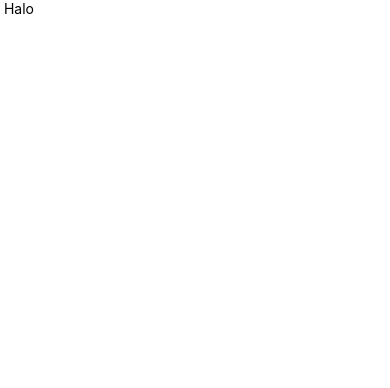
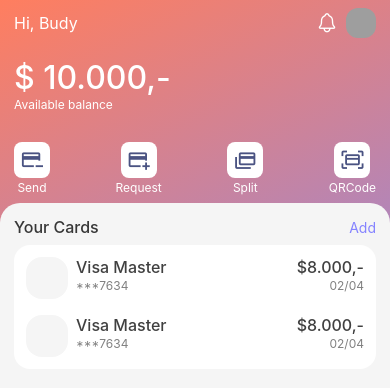
Before and after one commit to faisalsaid/financeUI, a React Native app: screen / in a window 390 px wide. Shown: the top 388 px of the page. Built offline with nearby package versions, Linux system fonts and the light colour scheme; grey boxes are pictures that could not be loaded.

Commit message:
home screen

```diff
--- a/App.js
+++ b/App.js
@@ -1,10 +1,10 @@
-import { StyleSheet, Text, View, SafeAreaView, Image, StatusBar } from 'react-native';
-import Icon from 'react-native-vector-icons/Ionicons';
+import { StyleSheet, Text, SafeAreaView, StatusBar } from 'react-native';
+import HomeScreen from './screen/home/HomeScreen';
 
 export default function App() {
   return (
     <SafeAreaView style={styles.container}>
-      <Text> Halo</Text>
+      <HomeScreen />
     </SafeAreaView>
   );
 }
@@ -12,6 +12,5 @@
 const styles = StyleSheet.create({
   container: {
     flex: 1,
-    paddingTop: StatusBar.currentHeight,
   },
 });
--- a/package.json
+++ b/package.json
@@ -15,7 +15,8 @@
     "react-native": "0.72.6",
     "react-native-vector-icons": "^10.0.2",
     "react-native-screens": "~3.22.0",
-    "react-native-safe-area-context": "4.6.3"
+    "react-native-safe-area-context": "4.6.3",
+    "expo-linear-gradient": "~12.3.0"
   },
   "devDependencies": {
     "@babel/core": "^7.20.0"
--- /dev/null
+++ b/screen/home/HomeScreen.jsx
@@ -0,0 +1,211 @@
+import { View, Text, StyleSheet, StatusBar, Image, ScrollView, TouchableOpacity } from 'react-native';
+import React from 'react';
+import { LinearGradient } from 'expo-linear-gradient';
+import IconIon from 'react-native-vector-icons/Ionicons';
+import IconMatC from 'react-native-vector-icons/MaterialCommunityIcons';
+import { symbol } from 'prop-types';
+
+const buttonList = [
+  {
+    label: 'Send',
+    icon: 'credit-card-minus-outline',
+  },
+  {
+    label: 'Request',
+    icon: 'credit-card-plus-outline',
+  },
+  {
+    label: 'Split',
+    icon: 'credit-card-multiple-outline',
+  },
+  {
+    label: 'QRCode',
+    icon: 'credit-card-scan-outline',
+  },
+];
+
+const ButtonIcon = ({ data }) => {
+  const { label, icon } = data;
+  return (
+    <View style={styles.buttonIcon}>
+      <View style={styles.wrapButton}>
+        <IconMatC name={icon} color={'#4a5382'} size={22} />
+      </View>
+      <Text style={styles.buttonIconLabel}>{label}</Text>
+    </View>
+  );
+};
+
+const Card = () => {
+  return (
+    <View style={styles.cardContainer}>
+      <View style={styles.cardImage}>
+        <Image source={{ uri: 'https://brandlogos.net/wp-content/uploads/2022/07/visa_inc-logo_brandlogos.net_iai1b-768x768.png' }} resizeMode="cover" height={28} width={28} />
+      </View>
+      <View style={styles.cardContent}>
+        <View style={styles.cardTextWraper}>
+          <Text style={styles.cardText}>Visa Master</Text>
+          <Text style={styles.cardText}>$8.000,-</Text>
+        </View>
+        <View style={styles.cardTextWraper}>
+          <Text style={styles.cardInfo}>***7634</Text>
+          <Text style={styles.cardInfo}>02/04</Text>
+        </View>
+      </View>
+    </View>
+  );
+};
+
+const HomeScreen = () => {
+  return (
+    <LinearGradient colors={['#ff7e5f', '#768BFF']} start={{ x: 0, y: 0 }} end={{ x: 1, y: 1 }} locations={[0, 0.7]} style={styles.homeContainer}>
+      <View style={styles.headerContainer}>
+        <View style={styles.headerBar}>
+          <Text style={styles.headerText}>Hi, Budy</Text>
+          <IconIon name="notifications-outline" color={'white'} size={22} />
+          <Image style={styles.headerImage} source={{ uri: 'https://lh3.googleusercontent.com/a/ACg8ocKQH_EladBScdxcmQkSE05pgCyRn2oHrPvNnQ-6JqZUp_c=s432-c-no' }} />
+        </View>
+        <View style={styles.balance}>
+          <Text style={styles.balanceAmount}>$ 10.000,-</Text>
+          <Text style={styles.balanceText}>Available balance</Text>
+        </View>
+        <View style={styles.listButton}>
+          {buttonList.map((data, i) => (
+            <ButtonIcon key={i} data={data} />
+          ))}
+        </View>
+      </View>
+      <ScrollView style={styles.listContent}>
+        <View style={styles.listCardsWraper}>
+          <View style={styles.listCardsHeader}>
+            <Text style={styles.listCardHeaderText}>Your Cards</Text>
+            <TouchableOpacity style={styles.defaultButton}>
+              <Text style={styles.defaultButtonText}>Add</Text>
+            </TouchableOpacity>
+          </View>
+          <View style={styles.listCardsContent}>
+            {[1, 2].map((data, i) => (
+              <Card key={i} data={data} />
+            ))}
+          </View>
+        </View>
+      </ScrollView>
+    </LinearGradient>
+  );
+};
+
+export default HomeScreen;
+
+const styles = StyleSheet.create({
+  // Commont Styel START
+  defaultButton: {},
+  defaultButtonText: {
+    color: '#8583ff',
+  },
+  // Commont Styel END
+  homeContainer: {
+    flex: 1,
+    paddingTop: StatusBar.currentHeight,
+  },
+  headerContainer: {
+    paddingHorizontal: 14,
+    gap: 12,
+  },
+  headerBar: {
+    paddingVertical: 8,
+    flexDirection: 'row',
+    gap: 8,
+    alignItems: 'center',
+  },
+  headerImage: {
+    height: 30,
+    width: 30,
+    borderRadius: 12,
+  },
+  headerText: {
+    flex: 1,
+    color: 'white',
+    fontSize: 16,
+  },
+  balance: {
+    paddingVertical: 0,
+    marginBottom: 10,
+  },
+  balanceAmount: {
+    fontSize: 32,
+    color: 'white',
+    fontWeight: '500',
+  },
+  balanceText: {
+    fontSize: 12,
+    color: 'white',
+  },
+  listButton: {
+    flexDirection: 'row',
+    justifyContent: 'space-between',
+    paddingVertical: 8,
+  },
+  buttonIcon: {
+    gap: 2,
+    justifyContent: 'center',
+    alignItems: 'center',
+  },
+  wrapButton: {
+    padding: 2,
+    backgroundColor: 'white',
+    borderRadius: 8,
+    height: 36,
+    width: 36,
+    justifyContent: 'center',
+    alignItems: 'center',
+    elevation: 6,
+  },
+  buttonIconLabel: {
+    color: 'white',
+    fontSize: 12,
+    textAlign: 'center',
+  },
+
+  listContent: {
+    backgroundColor: 'whitesmoke',
+    borderTopLeftRadius: 20,
+    borderTopRightRadius: 20,
+  },
+
+  //   List Card START
+  listCardsWraper: { gap: 8, padding: 14 },
+  listCardsHeader: { flexDirection: 'row', gap: 8, justifyContent: 'space-between', alignItems: 'center' },
+  listCardHeaderText: { fontSize: 16, fontWeight: '500', color: '#373737' },
+  listCardsContent: { backgroundColor: 'white', padding: 12, borderRadius: 16, gap: 16, elevation: 4 },
+  //   List Card END
+
+  //   Card START
+  cardContainer: {
+    flexDirection: 'row',
+    gap: 8,
+    flex: 1,
+  },
+  cardContent: {
+    flex: 1,
+  },
+  cardImage: {
+    width: 42,
+    height: 42,
+    borderRadius: 16,
+    backgroundColor: 'whitesmoke',
+    justifyContent: 'center',
+    alignItems: 'center',
+  },
+  cardTextWraper: {
+    justifyContent: 'space-between',
+    flexDirection: 'row',
+    flex: 1,
+  },
+  cardText: {
+    color: 'rgba(0,0,0,0.75)',
+    fontWeight: '500',
+    fontSize: 16,
+  },
+  cardInfo: { fontSize: 12, color: 'grey' },
+  //   Card END
+});
```
Also changed, not shown: 1 other file (tests, documents, lock files or other folders).
